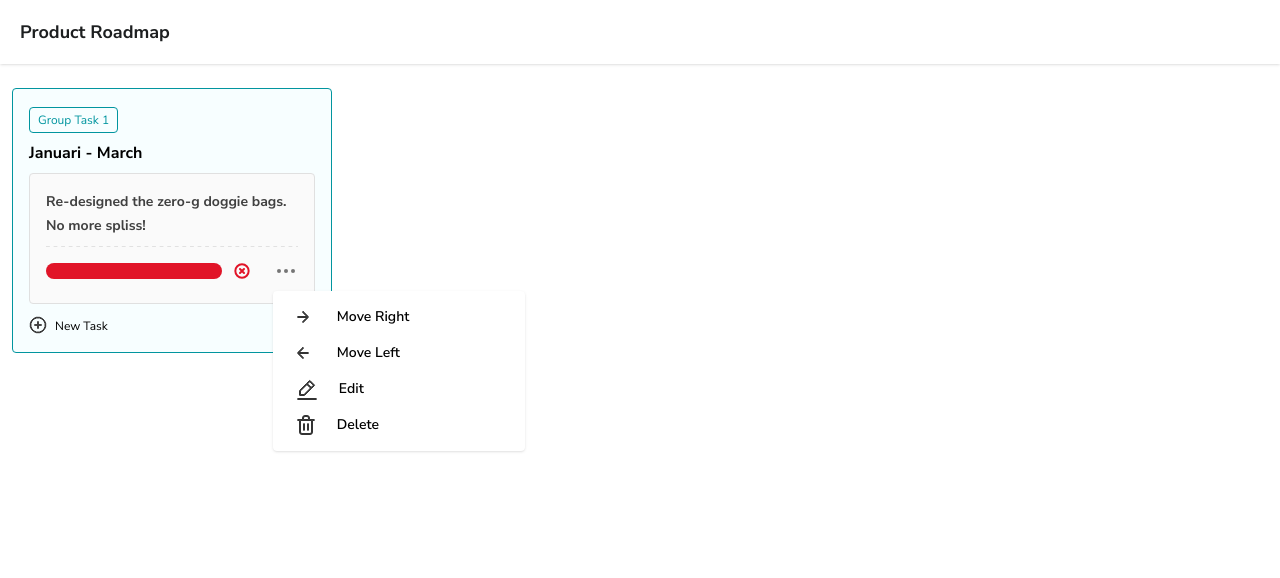
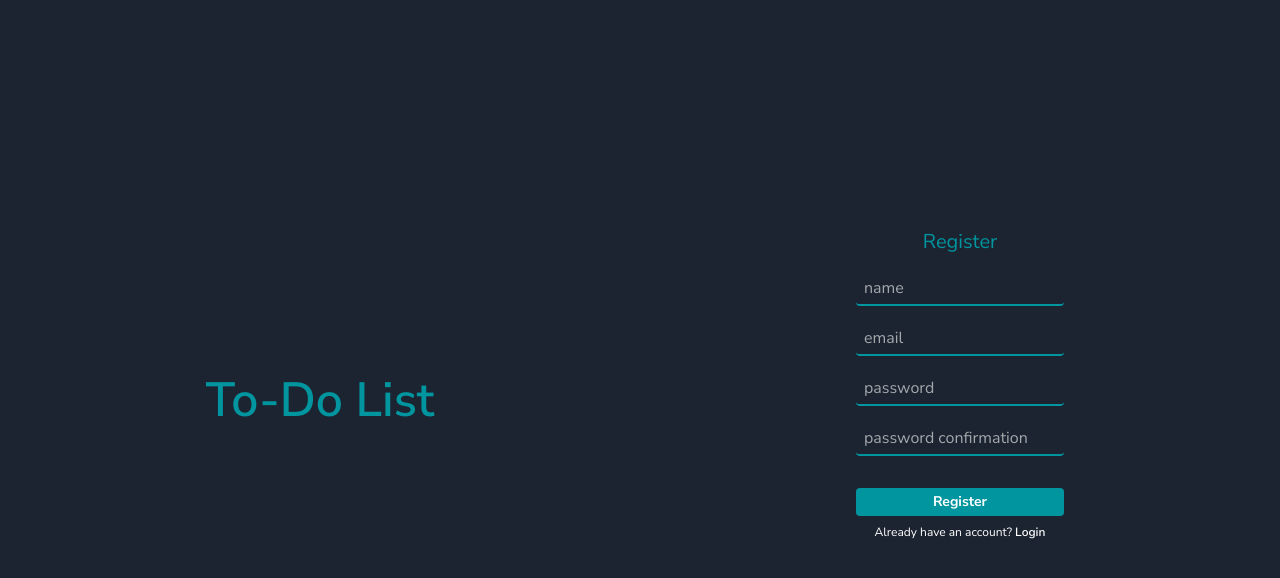
Before and after one commit to calvin-vin/kanban-board, a React (Create React App) app: page /register in a window 1280 px wide. Shown: the top 578 px of the page. Built offline with nearby package versions, Linux system fonts and the light colour scheme.

Commit message:
feat: authentication

```diff
--- a/src/App.css
+++ /dev/null
@@ -1,38 +0,0 @@
-.App {
-  text-align: center;
-}
-
-.App-logo {
-  height: 40vmin;
-  pointer-events: none;
-}
-
-@media (prefers-reduced-motion: no-preference) {
-  .App-logo {
-    animation: App-logo-spin infinite 20s linear;
-  }
-}
-
-.App-header {
-  background-color: #282c34;
-  min-height: 100vh;
-  display: flex;
-  flex-direction: column;
-  align-items: center;
-  justify-content: center;
-  font-size: calc(10px + 2vmin);
-  color: white;
-}
-
-.App-link {
-  color: #61dafb;
-}
-
-@keyframes App-logo-spin {
-  from {
-    transform: rotate(0deg);
-  }
-  to {
-    transform: rotate(360deg);
-  }
-}
--- a/src/App.js
+++ b/src/App.js
@@ -1,16 +1,33 @@
-import "./App.css";
+import { useState, createContext } from "react";
+import {
+  BrowserRouter as Router,
+  Routes,
+  Route,
+  Navigate,
+} from "react-router-dom";
 
-// Components
+// Pages
 import Board from "./pages/Board";
+import Login from "./pages/Login";
+import Register from "./pages/Register";
 
-function App() {
+export const TokenContext = createContext();
+
+const App = () => {
+  const [token, setToken] = useState();
+
   return (
-    <div className="App">
-      <div>
-        <Board />
-      </div>
-    </div>
+    <TokenContext.Provider value={token}>
+      <Router>
+        <Routes>
+          <Route path="/" element={<Board />} />
+          <Route path="/login" element={<Login setToken={setToken} />} />
+          <Route path="/register" element={<Register setToken={setToken} />} />
+          <Route path="*" element={<Navigate to="/" replace />} />
+        </Routes>
+      </Router>
+    </TokenContext.Provider>
   );
-}
+};
 
 export default App;
--- /dev/null
+++ b/src/components/Loader/index.jsx
@@ -0,0 +1,13 @@
+import "./loader.css";
+
+const Loader = () => {
+  return (
+    <div className="wave">
+      <span className="dot"></span>
+      <span className="dot"></span>
+      <span className="dot"></span>
+    </div>
+  );
+};
+
+export default Loader;
--- /dev/null
+++ b/src/components/Loader/loader.css
@@ -0,0 +1,25 @@
+.wave {
+  @apply flex justify-center;
+}
+
+.dot {
+  @apply bg-primary-main inline-block w-2 h-2 rounded-full mt-4 mr-[3px];
+  animation: wave 1.3s linear infinite;
+}
+.dot:nth-child(2) {
+  animation-delay: -1.1s;
+}
+.dot:nth-child(3) {
+  animation-delay: -0.9s;
+}
+
+@keyframes wave {
+  0%,
+  60%,
+  100% {
+    transform: initial;
+  }
+  30% {
+    transform: translateY(-15px);
+  }
+}
--- /dev/null
+++ b/src/hooks/useAuth.jsx
@@ -0,0 +1,14 @@
+import { useEffect } from "react";
+import { useNavigate } from "react-router-dom";
+
+const useAuth = (token) => {
+  let navigate = useNavigate();
+
+  useEffect(() => {
+    if (token) {
+      return navigate("/");
+    }
+  }, [token, navigate]);
+};
+
+export default useAuth;
--- /dev/null
+++ b/src/hooks/useUnauth.jsx
@@ -0,0 +1,14 @@
+import { useEffect } from "react";
+import { useNavigate } from "react-router-dom";
+
+const useUnauth = (token) => {
+  let navigate = useNavigate();
+
+  useEffect(() => {
+    if (!token) {
+      return navigate("/login");
+    }
+  }, [token, navigate]);
+};
+
+export default useUnauth;
--- a/src/pages/Board/index.jsx
+++ b/src/pages/Board/index.jsx
@@ -1,7 +1,15 @@
+import { useContext } from "react";
+
+import useUnauth from "../../hooks/useUnauth";
+import { TokenContext } from "../../App";
+
 import Header from "../../components/Header";
 import GroupTask from "../../components/GroupTask";
 
 const Board = () => {
+  const token = useContext(TokenContext);
+  useUnauth(token);
+
   return (
     <div>
       <Header />
--- a/src/pages/Login/index.jsx
+++ b/src/pages/Login/index.jsx
@@ -1,4 +1,36 @@
-const Login = () => {
+import { useState, useContext } from "react";
+import { Link } from "react-router-dom";
+
+import useAuth from "../../hooks/useAuth";
+import { TokenContext } from "../../App";
+import AuthServices from "../../services/auth";
+
+import Loader from "../../components/Loader";
+
+const Login = ({ setToken }) => {
+  const token = useContext(TokenContext);
+  useAuth(token);
+
+  const [formData, setFormData] = useState({
+    email: "",
+    password: "",
+  });
+  const [error, setError] = useState();
+  const [isLoading, setIsLoading] = useState(false);
+
+  const handleSubmit = async (e) => {
+    e.preventDefault();
+    setIsLoading((isLoading) => !isLoading);
+    const response = await AuthServices.login(formData);
+    const json = await response.json();
+    if (!response.ok) {
+      setError(json.message);
+    } else {
+      setToken(json.auth_token);
+    }
+    setIsLoading((isLoading) => !isLoading);
+  };
+
   return (
     <div className="bg-dark-main h-screen flex flex-col md:flex-row">
       {/* Site Logo */}
@@ -9,14 +41,24 @@ const Login = () => {
       </div>
       {/* Form */}
       <div className="w-2/3 md:w-1/2 flex md:bg-dark m-auto md:h-screen">
-        <form className="bg-dark-main w-full md:w-80 h-auto m-auto px-14 pt-8 pb-16 rounded">
+        <form
+          className="bg-dark-main w-full md:w-80 h-auto m-auto px-14 pt-8 pb-16 rounded"
+          onSubmit={handleSubmit}
+        >
           <h2 className="text-primary-main text-center text-xl mb-4">Login</h2>
+          {/* error message */}
+          {error && (
+            <p className="text-danger-border text-center mb-4">{error}</p>
+          )}
           <div className="mb-4">
             <input
               type="text"
               autoComplete="off"
               className="rounded outline-none py-1 px-2 bg-transparent border-primary-main border-b-2 placeholder:text-white placeholder:opacity-60 text-white w-full"
               placeholder="email"
+              onChange={(e) =>
+                setFormData({ ...formData, email: e.target.value })
+              }
             />
           </div>
           <div className="mb-4">
@@ -24,19 +66,26 @@ const Login = () => {
               type="password"
               className="rounded outline-none py-1 px-2 bg-transparent border-primary-main border-b-2 placeholder:text-white placeholder:opacity-60 text-white w-full"
               placeholder="password"
+              onChange={(e) =>
+                setFormData({ ...formData, password: e.target.value })
+              }
             />
           </div>
-          <button
-            type="submit"
-            className="bg-primary-main text-sm text-white w-full rounded mt-4 py-1 font-bold hover:opacity-90 disabled:cursor-not-allowed"
-          >
-            Login
-          </button>
+          {isLoading ? (
+            <Loader />
+          ) : (
+            <button
+              type="submit"
+              className="bg-primary-main text-sm text-white w-full rounded mt-4 py-1 font-bold hover:opacity-90"
+            >
+              Login
+            </button>
+          )}
           <p className="text-white text-xs text-center mt-2">
             Don't have an account?{" "}
-            <button to="/register" className="font-semibold">
+            <Link to="/register" className="font-semibold">
               Register
-            </button>
+            </Link>
           </p>
         </form>
       </div>
--- a/src/pages/Register/index.jsx
+++ b/src/pages/Register/index.jsx
@@ -1,4 +1,38 @@
-const Register = () => {
+import { useState, useContext } from "react";
+import { Link } from "react-router-dom";
+
+import useAuth from "../../hooks/useAuth";
+import { TokenContext } from "../../App";
+import AuthServices from "../../services/auth";
+
+import Loader from "../../components/Loader";
+
+const Register = ({ setToken }) => {
+  const token = useContext(TokenContext);
+  useAuth(token);
+
+  const [formData, setFormData] = useState({
+    name: "",
+    email: "",
+    password: "",
+    pasword_confirmation: "",
+  });
+  const [error, setError] = useState();
+  const [isLoading, setIsLoading] = useState(false);
+
+  const handleSubmit = async (e) => {
+    e.preventDefault();
+    setIsLoading((isLoading) => !isLoading);
+    const response = await AuthServices.register(formData);
+    const json = await response.json();
+    if (!response.ok) {
+      setError(json.message);
+    } else {
+      setToken(json.auth_token);
+    }
+    setIsLoading((isLoading) => !isLoading);
+  };
+
   return (
     <div className="bg-dark-main h-screen flex flex-col md:flex-row">
       {/* Site Logo */}
@@ -9,16 +43,26 @@ const Register = () => {
       </div>
       {/* Form */}
       <div className="w-2/3 md:w-1/2 flex md:bg-dark m-auto md:h-screen">
-        <form className="bg-dark-main w-full md:w-80 h-auto m-auto px-14 pt-8 pb-16 rounded">
+        <form
+          className="bg-dark-main w-full md:w-80 h-auto m-auto px-14 pt-8 pb-16 rounded"
+          onSubmit={handleSubmit}
+        >
           <h2 className="text-primary-main text-center text-xl mb-4">
             Register
           </h2>
+          {/* error message */}
+          {error && (
+            <p className="text-danger-border text-center mb-4">{error}</p>
+          )}
           <div className="mb-4">
             <input
               type="text"
               autoComplete="off"
               className="rounded outline-none py-1 px-2 bg-transparent border-primary-main border-b-2 placeholder:text-white placeholder:opacity-60 text-white w-full"
               placeholder="name"
+              onChange={(e) =>
+                setFormData({ ...formData, name: e.target.value })
+              }
             />
           </div>
           <div className="mb-4">
@@ -27,6 +71,9 @@ const Register = () => {
               autoComplete="off"
               className="rounded outline-none py-1 px-2 bg-transparent border-primary-main border-b-2 placeholder:text-white placeholder:opacity-60 text-white w-full"
               placeholder="email"
+              onChange={(e) =>
+                setFormData({ ...formData, email: e.target.value })
+              }
             />
           </div>
           <div className="mb-4">
@@ -34,6 +81,9 @@ const Register = () => {
               type="password"
               className="rounded outline-none py-1 px-2 bg-transparent border-primary-main border-b-2 placeholder:text-white placeholder:opacity-60 text-white w-full"
               placeholder="password"
+              onChange={(e) =>
+                setFormData({ ...formData, password: e.target.value })
+              }
             />
           </div>
           <div className="mb-4">
@@ -41,19 +91,29 @@ const Register = () => {
               type="password"
               className="rounded outline-none py-1 px-2 bg-transparent border-primary-main border-b-2 placeholder:text-white placeholder:opacity-60 text-white w-full"
               placeholder="password confirmation"
+              onChange={(e) =>
+                setFormData({
+                  ...formData,
+                  password_confirmation: e.target.value,
+                })
+              }
             />
           </div>
-          <button
-            type="submit"
-            className="bg-primary-main text-sm text-white w-full rounded mt-4 py-1 font-bold hover:opacity-90 disabled:cursor-not-allowed"
-          >
-            Register
-          </button>
+          {isLoading ? (
+            <Loader />
+          ) : (
+            <button
+              type="submit"
+              className="bg-primary-main text-sm text-white w-full rounded mt-4 py-1 font-bold hover:opacity-90"
+            >
+              Register
+            </button>
+          )}
           <p className="text-white text-xs text-center mt-2">
             Already have an account?{" "}
-            <button to="/login" className="font-semibold">
+            <Link to="/login" className="font-semibold">
               Login
-            </button>
+            </Link>
           </p>
         </form>
       </div>
--- /dev/null
+++ b/src/services/auth.js
@@ -0,0 +1,33 @@
+const login = async (data) => {
+  const res = await fetch(
+    "https://todos-project-api.herokuapp.com/auth/login",
+    {
+      method: "POST",
+      headers: {
+        "Content-Type": "application/json",
+      },
+      body: JSON.stringify(data),
+    }
+  );
+
+  return res;
+};
+
+const register = async (data) => {
+  const res = await fetch("https://todos-project-api.herokuapp.com/signup", {
+    method: "POST",
+    headers: {
+      "Content-Type": "application/json",
+    },
+    body: JSON.stringify(data),
+  });
+
+  return res;
+};
+
+const AuthServices = {
+  login,
+  register,
+};
+
+export default AuthServices;
```
